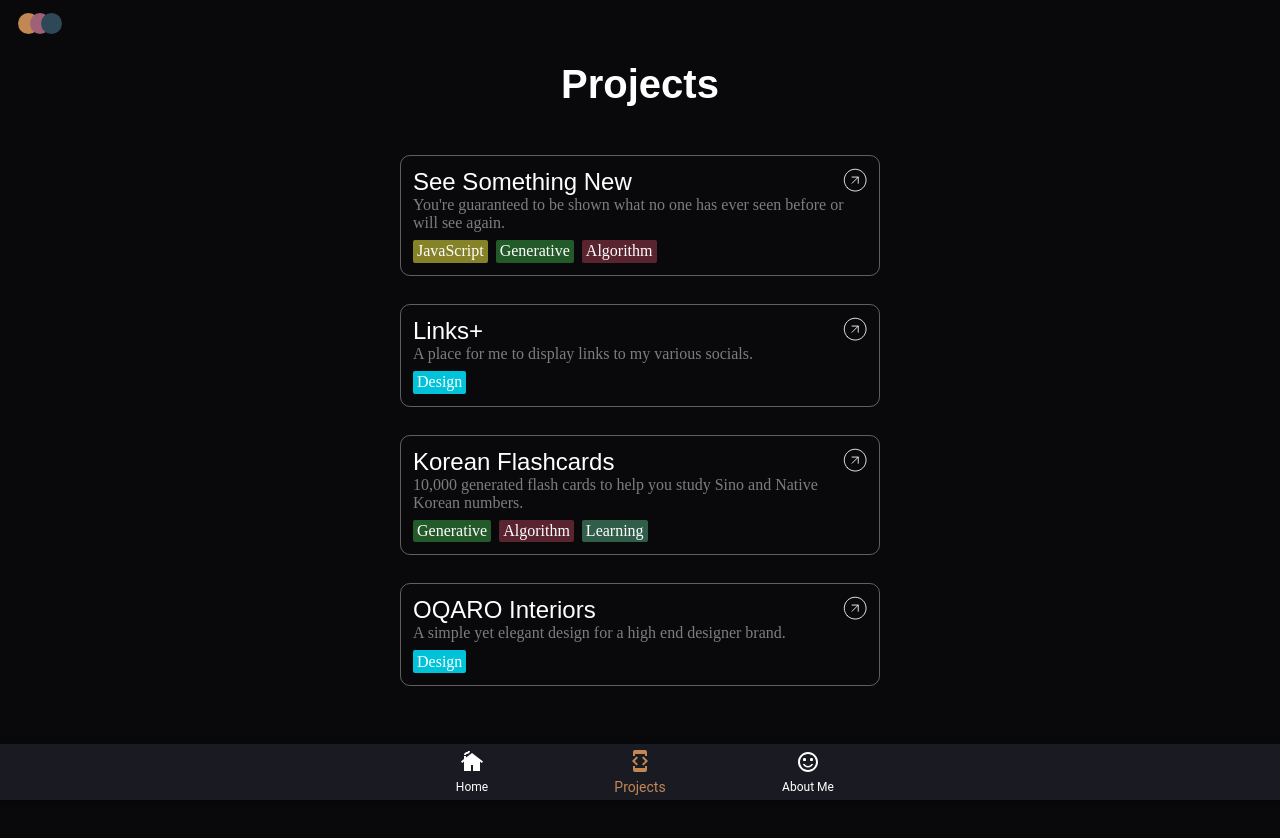
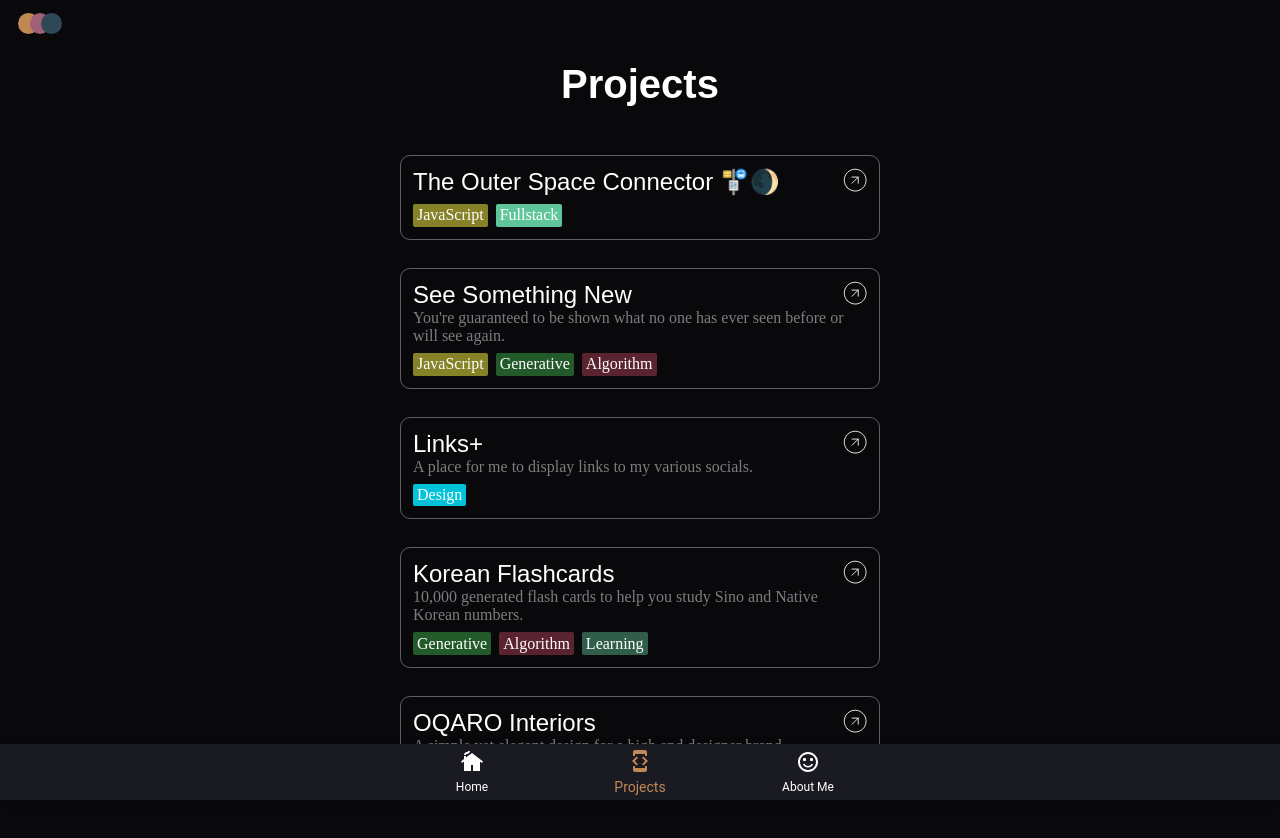
Before and after one commit to AdamDavisDeveloper/adams-portfolio, a React (Vite) app: page /projects in a window 1280 px wide. Shown: the top 838 px of the page. Built offline with nearby package versions, Linux system fonts and the light colour scheme; a web font is replaced by a local one.

Commit message:
add everyting for this project

```diff
--- a/src/Views/Projects/ProjectsData.ts
+++ b/src/Views/Projects/ProjectsData.ts
@@ -3,11 +3,13 @@
 import ReactLogo from '/src/img/logos/react.png';           //@ts-ignore
 import ViteLogo from '/src/img/logos/vite.png';             //@ts-ignore
 import HtmlLogo from '/src/img/logos/html.png';             //@ts-ignore
+import CSSLogo from '/src/img/logos/css.png';               //@ts-ignore
 import ScssLogo from '/src/img/logos/scss.png';             //@ts-ignore
 import PythonLogo from '/src/img/logos/python.png';         //@ts-ignore
 import FirebaseLogo from '/src/img/logos/firebase.png';     //@ts-ignore
 import JavascriptLogo from '/src/img/logos/javascript.png'; //@ts-ignore
 import TypescriptLogo from '/src/img/logos/typescript.png'; //@ts-ignore
+import FigmaLogo from '/src/img/logos/figma.png';           //@ts-ignore
 
 // Korean Numbers Project
 import KoreanNumbers_Image_01 from '/src/img/project/korean-numbers-01.png';    //@ts-ignore
@@ -15,10 +17,13 @@ import KoreanNumbers_Image_02 from '/src/img/project/korean-numbers-02.png';
 import KoreanNumbers_Image_03 from '/src/img/project/korean-numbers-03.png';    //@ts-ignore
 // See Something New Project
 import SomethingNew_Image_01 from '/src/img/project/something-new-01.png'; //@ts-ignore
-//Links+ Project
+// Links+ Project
 import LinksPlus from '/src/img/project/links-plus.png'; //@ts-ignore
-//OQUARO project
-import OQUAROInteriors from '/src/img/project/oqaro.png'
+// OQUARO project
+import OQUAROInteriors from '/src/img/project/oqaro.png' //@ts-ignore
+// The Outer Space Connector project
+import OuterConnector01 from '/src/img/project/outer-connector-01.gif' //@ts-ignore
+import OuterConnector02 from '/src/img/project/outer-connector-02.gif'
 // -------- End image imports -------- //
 
 interface projectTag {
@@ -35,23 +40,26 @@ export interface projectTileTypes {
 }
 
 const tags = {
-    javascript: {name: "JavaScript",    color: "rgba(223, 217, 61, 0.58)"},
-    typescript: {name: "TypeScript",    color: "#234D5A"},
-    generative: {name: "Generative",    color: "#235A29"},
-    algorithm:  {name: "Algorithm",     color: "#5A2330"},
-    learning:   {name: "Learning",      color: "#315E4B"},
-    design:     {name: "Design",        color: "#00c3da"}
+    javascript:     {name: "JavaScript",        color: "rgba(223, 217, 61, 0.58)"},
+    typescript:     {name: "TypeScript",        color: "#234D5A"},
+    generative:     {name: "Generative",        color: "#235A29"},
+    algorithm:      {name: "Algorithm",         color: "#5A2330"},
+    learning:       {name: "Learning",          color: "#315E4B"},
+    design:         {name: "Design",            color: "#00c3da"},
+    fullstack:      {name: "Fullstack",         color: "#5fc69b"}
 }
 
 export const technologies = {
     react:          {name: "React",         image: ReactLogo},
     vite:           {name: "Vite",          image: ViteLogo},
     html:           {name: "HTML",          image: HtmlLogo},
+    css:            {name: "CSS",           image: CSSLogo},
     scss:           {name: "SCSS",          image: ScssLogo},
     python:         {name: "Python",        image: PythonLogo},
     javascript:     {name: "JavaScript",    image: JavascriptLogo},
     typescript:     {name: "TypeScript",    image: TypescriptLogo},
     firebase:       {name: "Firebase",      image: FirebaseLogo},
+    figma:          {name: "Figma",         image: FigmaLogo},
 }
 
 export const ProjectTileData: projectTileTypes[] = [
@@ -62,6 +70,13 @@ export const ProjectTileData: projectTileTypes[] = [
     //     imagePath: "",
     //     tags: [ tags.typescript, tags.generative, tags.algorithm ],
     // },
+    {
+        title: "The Outer Space Connector 🚏🌒",
+        description: "",
+        urlSlug: "outer-space-connector",
+        imagePath: "",
+        tags: [ tags.javascript, tags.fullstack ],
+    },
     {
         title: "See Something New",
         description: "You're guaranteed to be shown what no one has ever seen before or will see again.",
@@ -110,6 +125,27 @@ export const ProjectData = [
             },
         ],
         technologies: []
+    },
+    {
+        id: "outer-space-connector",
+        title: "The Outer Space Connector",
+        subtitle: "",
+        writeUp: "",
+        liveURL: "",
+        github: "",
+        sections: [
+            {
+                text: "Test",
+                imgPath: OuterConnector01,
+                vertical: false // image will be set above the text when true
+            },
+            {
+                text: "Test2",
+                imgPath: OuterConnector02,
+                vertical: false // image will be set above the text when true
+            },
+        ],
+        technologies: [ technologies.typescript, technologies.scss ]
     },
     {
         id: "see-something-new",
```
Also changed, not shown: src/img/project/outer-connector-01.gif (added), src/img/project/outer-connector-02.gif (added).
